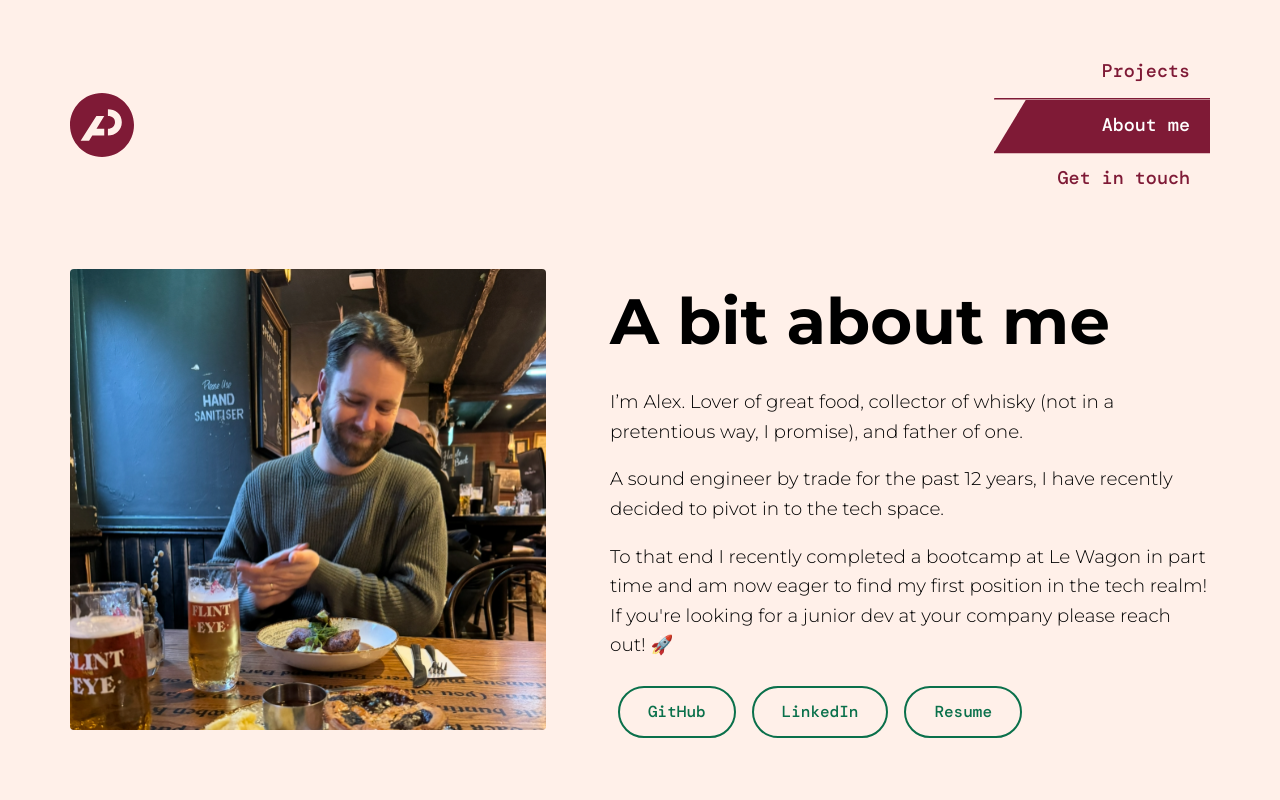
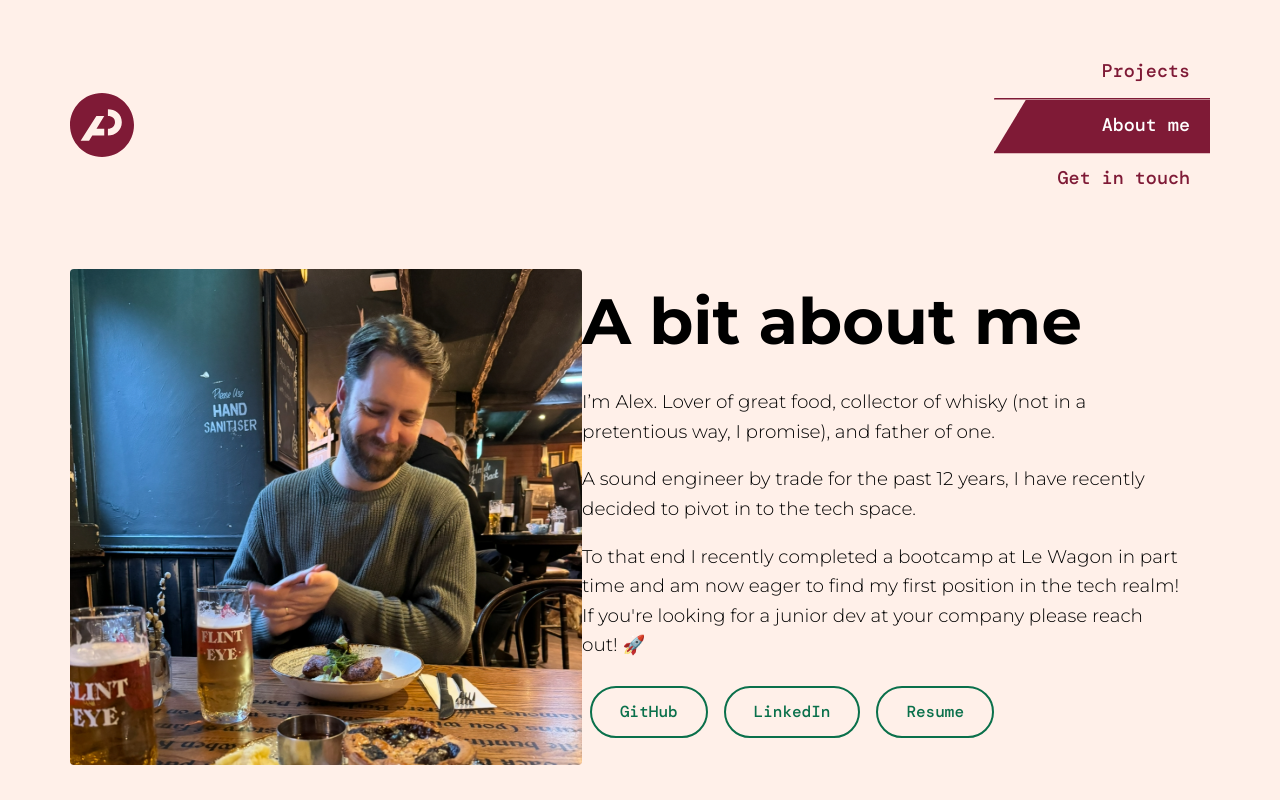
Before and after one commit to alexlovesguitars/my-portfolio-vite, a React (Vite) app: page /about in a window 1280 px wide. Shown: the top 800 px of the page. Built offline with nearby package versions, Linux system fonts and the light colour scheme; a web font is replaced by a local one.

Commit message:
Adjusted Margins on Profile Pic for Mobile

```diff
--- a/src/pages/About.css
+++ b/src/pages/About.css
@@ -74,8 +74,6 @@ p {
   align-items: center;
 }
 
-
-
 /* ---------- Visibility helpers ---------- */
 
 .accordion-only {
@@ -139,7 +137,6 @@ p {
   height: auto;
   object-fit: cover;
   border-radius: 0.25rem;
-  margin-right: clamp(1.5rem, 5vw, 5rem);
   margin-bottom: clamp(1.5rem, 5vw, 5rem);
 }
 
@@ -160,6 +157,9 @@ p {
     display: block !important;
     padding: 1.5rem 1.5rem;
   }
+  .profile {
+  margin-bottom: clamp(1.5rem, 5vw, 5rem);
+}
 }
 
 @media (min-width: 992px) {
```
